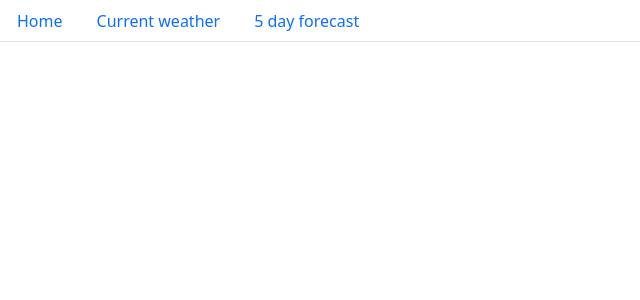
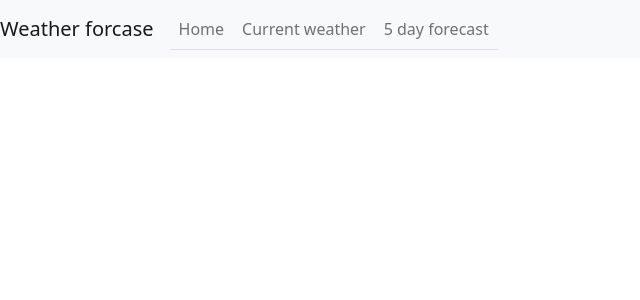
Before and after one commit to oczh/weather-app, an Angular app: page / in a window 1280 px wide. Shown: the top 300 px of the page, without its empty margins (0-640 px from the left). Built offline with nearby package versions, Linux system fonts and the light colour scheme.

Commit message:
navbar with title formatting

```diff
--- a/src/app/navbar/navbar.component.html
+++ b/src/app/navbar/navbar.component.html
@@ -1,5 +1,13 @@
-<ul ngbNav [activeId]="route.fragment | async" class="nav-tabs">
-    <li *ngFor="let link of links" [ngbNavItem]="link.fragment">
-        <a ngbNavLink [routerLink]="link.fragment">{{ link.title }}</a>
-    </li>
-</ul>
+<nav class="navbar navbar-expand-lg navbar-light bg-light">
+    <a class="navbar-brand" href="/home">Weather forcase</a>
+    <button class="navbar-toggler" type="button" data-toggle="collapse" data-target="#navbarSupportedContent" aria-controls="navbarSupportedContent" aria-expanded="false" aria-label="Toggle navigation">
+      <span class="navbar-toggler-icon"></span>
+    </button>
+    <div class="collapse navbar-collapse" id="navbarSupportedContent">
+        <ul ngbNav [activeId]="route.fragment | async" class="nav-tabs navbar-nav mr-auto">
+            <li *ngFor="let link of links" [ngbNavItem]="link.fragment">
+                <a ngbNavLink [routerLink]="link.fragment">{{ link.title }}</a>
+            </li>
+        </ul>
+    </div>
+</nav>
```
